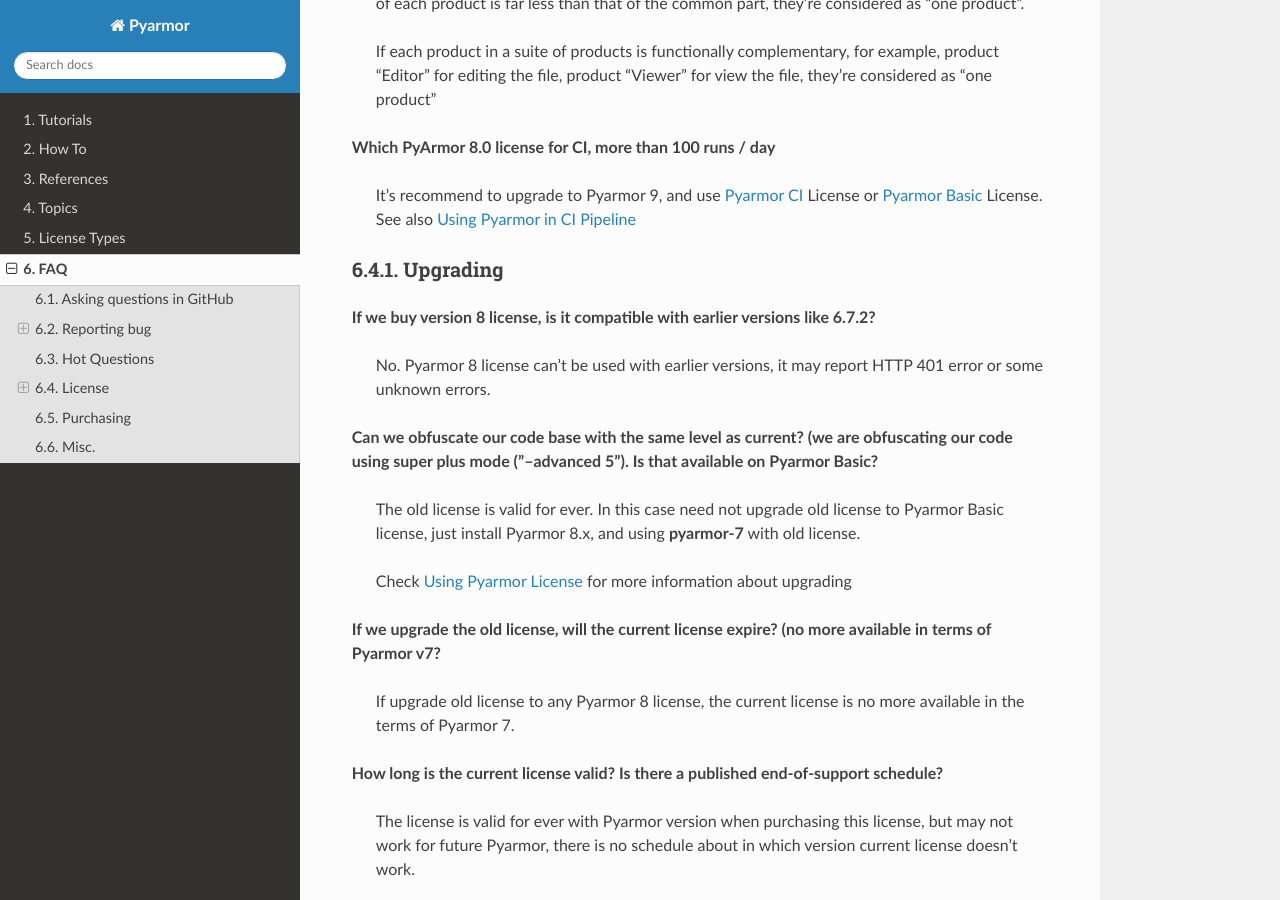
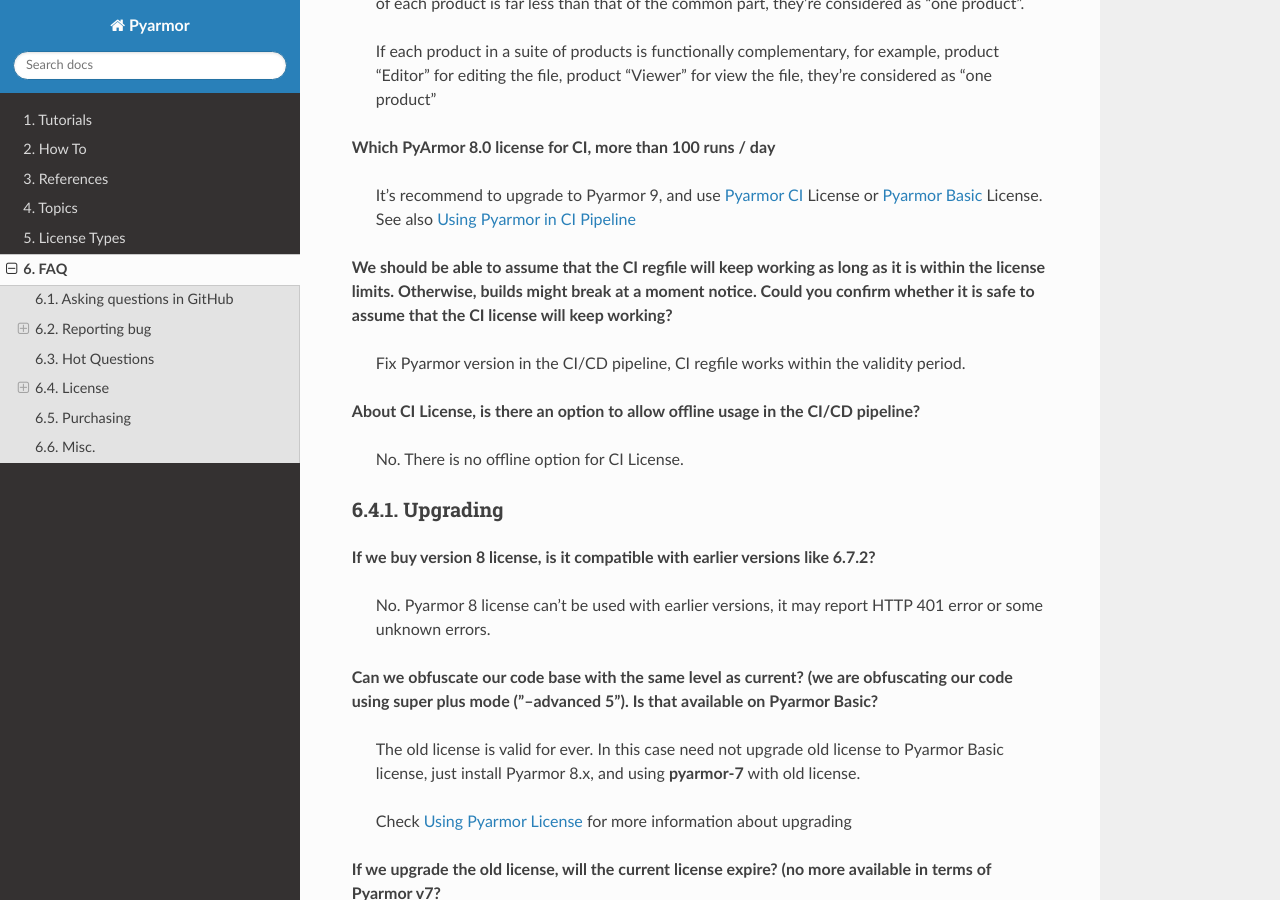
Before and after one commit to dashingsoft/pyarmor, a Sphinx documentation site: the page built from docs/questions.rst, in a window 1280 px wide and 900 px high, scrolled down 5035 px. Built offline with Sphinx 7.4.7 and the Read the Docs theme 3.1.0, drawn with Linux system fonts in a browser that asks for light colours.

Commit message:
Add faq for CI licenses

```diff
--- a/docs/questions.rst
+++ b/docs/questions.rst
@@ -332,6 +332,15 @@
 **Which PyArmor 8.0 license for CI, more than 100 runs / day**
 
   It's recommend to upgrade to Pyarmor 9, and use :term:`Pyarmor CI` License or :term:`Pyarmor Basic` License. See also :doc:`how-to/ci`
+
+**We should be able to assume that the CI regfile will keep working as long as it is within the license limits. Otherwise, builds might break at a moment notice. Could you confirm whether it is safe to assume that the CI license will keep working?**
+
+  Fix Pyarmor version in the CI/CD pipeline, CI regfile works within the validity period.
+
+**About CI License, is there an option to allow offline usage in the CI/CD pipeline?**
+
+  No. There is no offline option for CI License.
+
 ..
   **We intend to use PyArmor in CI to build obfuscated Docker images. According to the docs we can't use PyArmor in CI because the machine IDs will be different across each CI run (we verified this is the case), but according to this section in the docs, we can use PyArmor on "all the devices to develop, build, test the product", so we're a bit confused on whether this would work in CI. Could we buy a group license and then activate PyArmor as part of the CI pipeline? All of these different CI machines and developer laptops are building "one product"**
 
```
